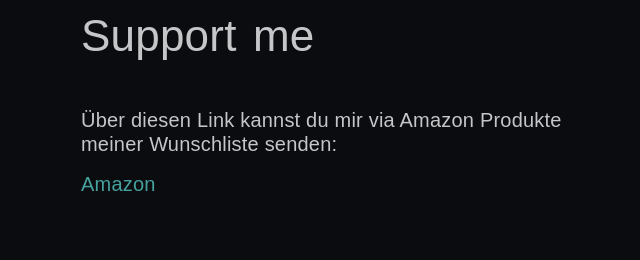
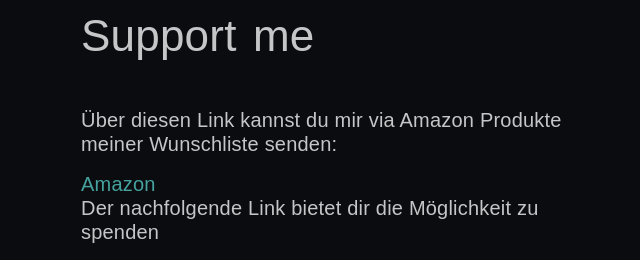
Before and after one commit to CharliesCodes/zeise-coding-blog, a Django app: page /about/ in a window 1280 px wide. Shown: the part 2075-2335 px from the top of the page, without its empty margins (303-943 px from the left). Before the commit the page ends 2266 px from the top, so only its background shows below. Run offline with Django 4.2, Linux system fonts and the light colour scheme; data comes from the database, SQL or seed files in the repository; some libraries are stand-ins or nearby versions.

Commit message:
donate button

```diff
--- a/app/home/templates/about.html
+++ b/app/home/templates/about.html
@@ -84,7 +84,23 @@
     <h1 style="margin-bottom: 3rem">Support me</h1>
     <p>Über diesen Link kannst du mir via Amazon Produkte meiner Wunschliste senden:</p>
     <a target="_blank" href="https://www.amazon.de/hz/wishlist/genericItemsPage/2V8W9QPZGHGBS?type=wishlist&filter=unpurchased&sort=priority&viewType=grid">Amazon</a>
-    <script type="text/javascript" src="https://cdnjs.buymeacoffee.com/1.0.0/button.prod.min.js" data-name="bmc-button" data-slug="zeisecoding" data-color="#45A29E" data-emoji=""  data-font="Lato" data-text="Buy me a coffee" data-outline-color="#000000" data-font-color="#000000" data-coffee-color="#FFDD00" ></script>
+    <p>Der nachfolgende Link bietet dir die Möglichkeit zu spenden</p>
+    <div id="donate-button-container">
+      <div id="donate-button"></div>
+      <script src="https://www.paypalobjects.com/donate/sdk/donate-sdk.js" charset="UTF-8"></script>
+      <script>
+      PayPal.Donation.Button({
+      env:'production',
+      hosted_button_id:'9PDTFHP5X9U7N',
+      image: {
+      src:'https://www.paypalobjects.com/de_DE/DE/i/btn/btn_donateCC_LG.gif',
+      alt:'Spenden mit dem PayPal-Button',
+      title:'PayPal - The safer, easier way to pay online!',
+      }
+      }).render('#donate-button');
+      </script>
+    </div>
+
   </div>
 
 </div>
```
